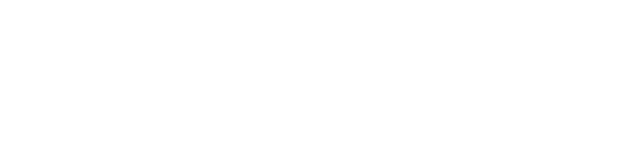
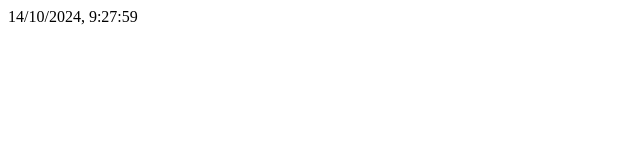
Before and after one commit to acciojob/js-timer-gaurav7058, a website: page main.html in a window 1280 px wide. Shown: the whole page, without its empty margins (0-640 px from the left). Drawn offline with Linux system fonts and the light colour scheme.

Commit message:
created a submission

```diff
--- a/script.js
+++ b/script.js
@@ -1 +1,11 @@
-// write js code here if required
+const date=new Date();
+const year=date.getFullYear();
+const month=String(date.getMonth()+1).padStart(2,'0');
+const day=String(date.getDate()).padStart(2,'0');
+const hour=date.getHours()
+const min=date.getMinutes()
+const sec=date.getSeconds()
+
+const timer=document.getElementById("timer");
+
+timer.innerHTML=`${day}/${month}/${year}, ${hour}:${min}:${sec}`
```
Also changed, not shown: main.html (line endings or trailing spaces).
